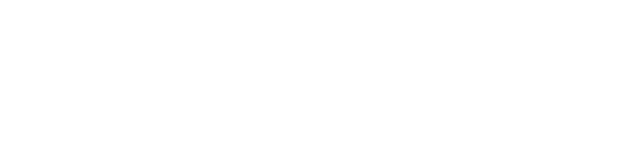
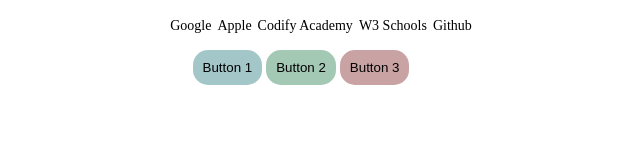
Before and after one commit to marleyva233/week3exercises, a plain HTML site: page index.html in a window 1280 px wide. Shown: the whole page, without its empty margins (339-979 px from the left). Drawn offline with Linux system fonts and the light colour scheme.

Commit message:
added navigation and buttons

```diff
--- a/css/main.css
+++ b/css/main.css
@@ -0,0 +1,72 @@
+/*
+[0]GENERAL
+[1]NAVIGATION
+[2]SECTION
+[3]
+*/
+
+
+/*[0]GENERAL*/
+body{
+	margin: 0;
+	padding: 0;
+}
+/*[1]NAVIGATION*/
+ul{
+	list-style: none;
+	display: inline-block;
+}
+li{
+	list-style: none;
+	display: inline-block;
+}
+nav{
+	text-align: center;
+}
+nav li a{
+	font-size: 14px;
+	color: #000;
+	text-decoration: none;
+	background-color: #fff;
+	border: 1px solid #fff;
+	transition: 2s ease;
+}
+nav li a:hover{
+	background-color: #e3e5e8;
+	border: 1px solid #e6e6e6;
+	font-size: 18px;
+	color: #fff;
+}
+
+
+/*[2]SECTION*/
+.buttons{
+	text-align: center;
+}
+button{
+	color: #000;
+	border-radius: 15px;
+	padding: 10px;
+	border:none;
+}
+.btn1{
+	background-color: #a3c7c9;
+}
+.btn2{
+	background-color: #a3c9b4;
+}
+.btn3{
+	background-color: #c9a3a3;
+}
+.btn1:hover, .btn2:hover, .btn3:hover{
+	color: #fff;
+}
+.btn1:hover{
+	background-color: #a2bdbe;
+}
+.btn2:hover{
+	background-color: #92ac9e;
+}
+.btn3:hover{
+	background-color: #b89d9d;
+}
--- a/index.html
+++ b/index.html
@@ -8,8 +8,27 @@
 		<link rel="stylesheet" href="css/main.css">
 	</head>
 	<body>
+		<nav>
+			<ul>
+				<li>
+					<a href="https://www.google.com" target="_blank">Google</a></li>
+				<li>
+					<a href="https://www.apple.com" target="_blank">Apple</a></li>
+				<li>
+					<a href="http://codifyacademy.com" target="_blank">Codify Academy</a></li>
+				<li>
+					<a href="https://www.w3schools.com" target="_blank">W3 Schools</a></li>
+				<li>
+					<a href="https://github.com" target="_blank">Github</a></li>
 
-
-
+			</ul>
+		</nav>
+		<section>
+			<div class="buttons">
+				<button class="btn1">Button 1</button>
+				<button class="btn2">Button 2</button>
+				<button class="btn3">Button 3</button>
+			</div>
+		</section>
 	</body>
 </html>
```
